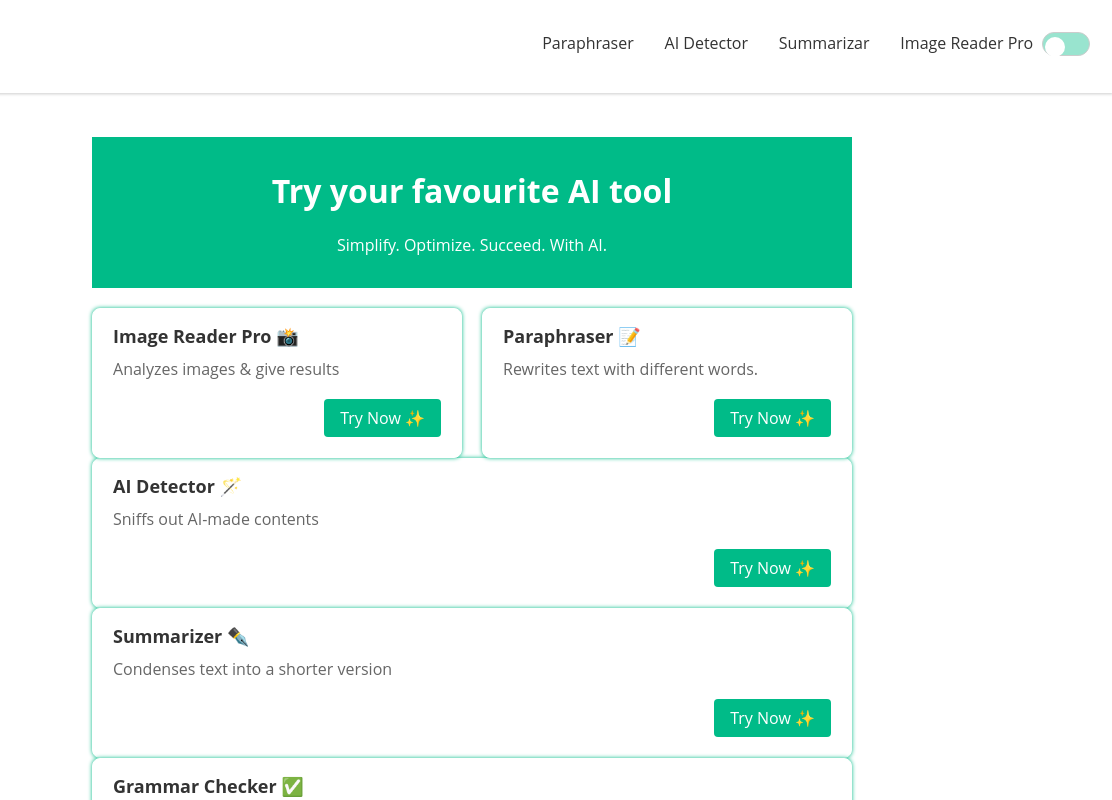
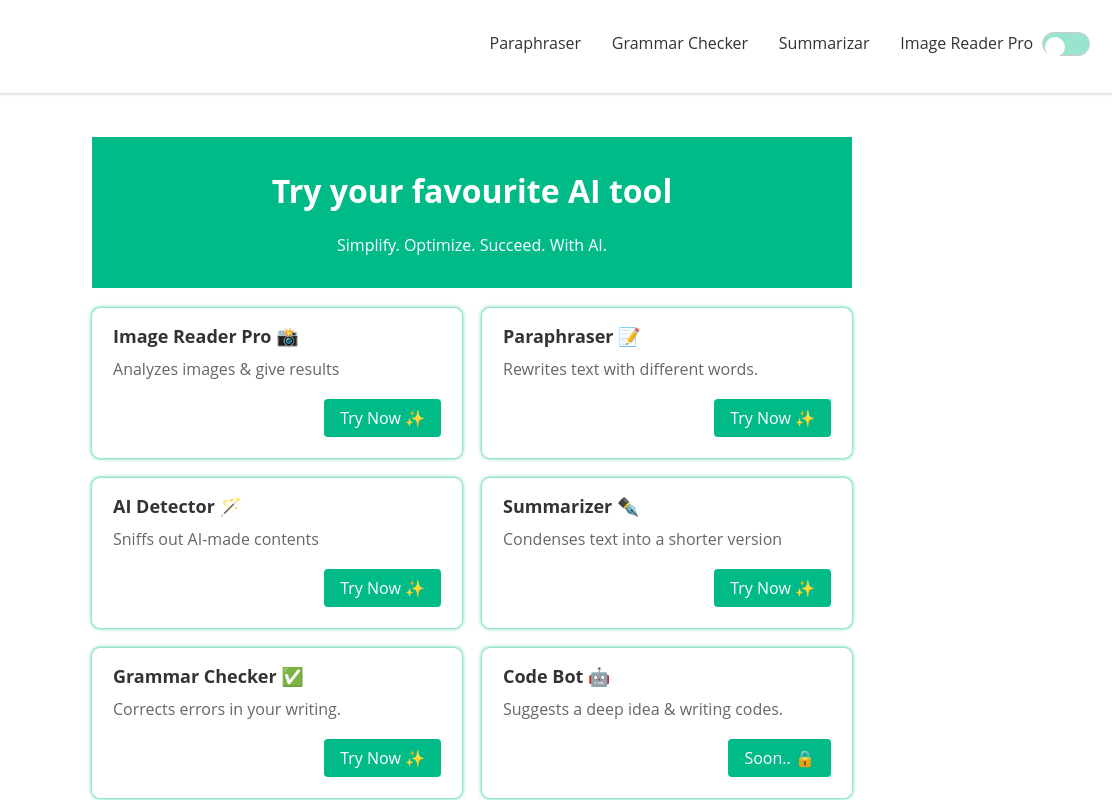
Before and after one commit to toolxai/toolxai.github.io, a plain HTML site: page index.html in a window 1280 px wide. Shown: the top 800 px of the page, 168-1280 px from the left. Drawn offline with Linux system fonts and the light colour scheme.

Commit message:
Update index.html

```diff
--- a/index.html
+++ b/index.html
@@ -14,7 +14,7 @@
         </div>
         <div class="nav">
           <a href="paraphraser.html">Paraphraser</a>
-          <a href="aidetector.html">AI Detector</a>
+          <a href="grammerchecker.html">Grammar Checker</a>
           <a href="summarizer.html">Summarizar</a>
           <a href="imagerec.html">Image Reader Pro</a>
     <label for="darkModeToggle">
@@ -45,7 +45,6 @@
     <h5 class="card-title">Paraphraser 📝</h5>
     <p class="card-text">Rewrites text with different words.</p>
     <a href="paraphraser.html" class="btn btn-primary">Try Now ✨</a>
-  </div>
   </div>
   <div class="card">
     <h5 class="card-title">AI Detector 🪄</h5>
@@ -96,6 +95,5 @@ if (isDarkModeEnabled) {
 }
 
 </script>
-<script type="text/javascript"> var infolinks_pid = 3413517; var infolinks_wsid = 0; </script> <script type="text/javascript" src="//resources.infolinks.com/js/infolinks_main.js"></script>
 </body>
 </html>
```
